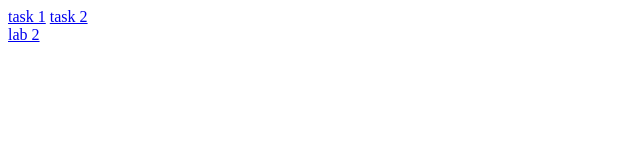
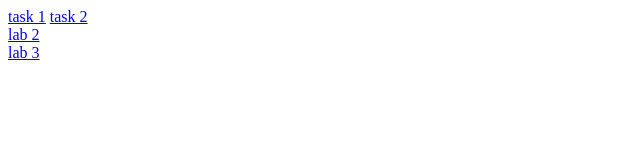
Before and after one commit to hubson97/hubson97.github.io, a plain HTML site: page index.html in a window 1280 px wide. Shown: the full height of the page, 0-640 px from the left. Drawn offline with Linux system fonts and the light colour scheme.

Commit message:
index changed

```diff
--- a/index.html
+++ b/index.html
@@ -10,6 +10,8 @@
     <br>
     <a href="lab2/lab2.html">lab 2</a>
 
+    <br>
+    <a href="lab3/lab3.html">lab 3</a>
 
 </body>
 </html>
```
